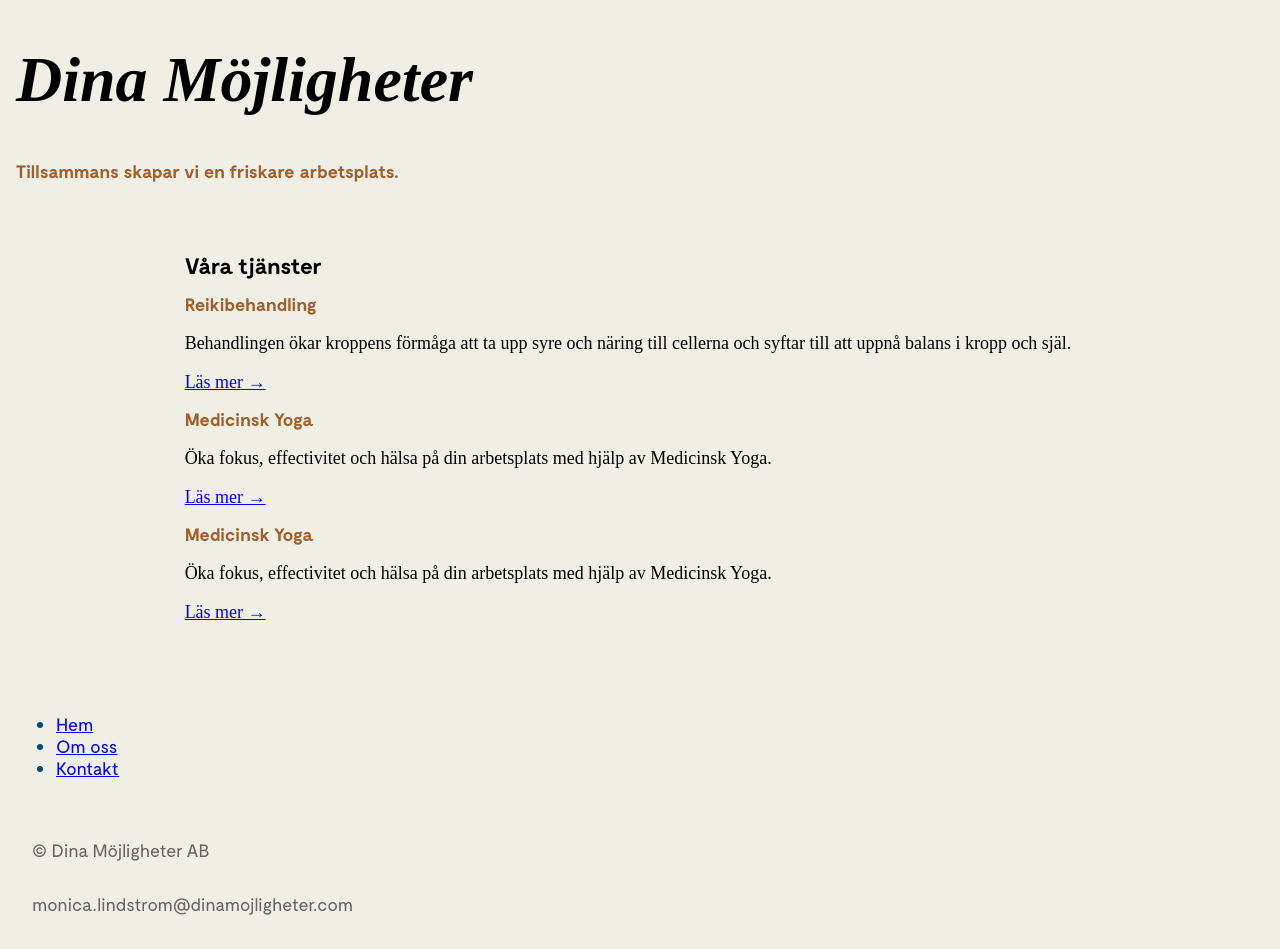
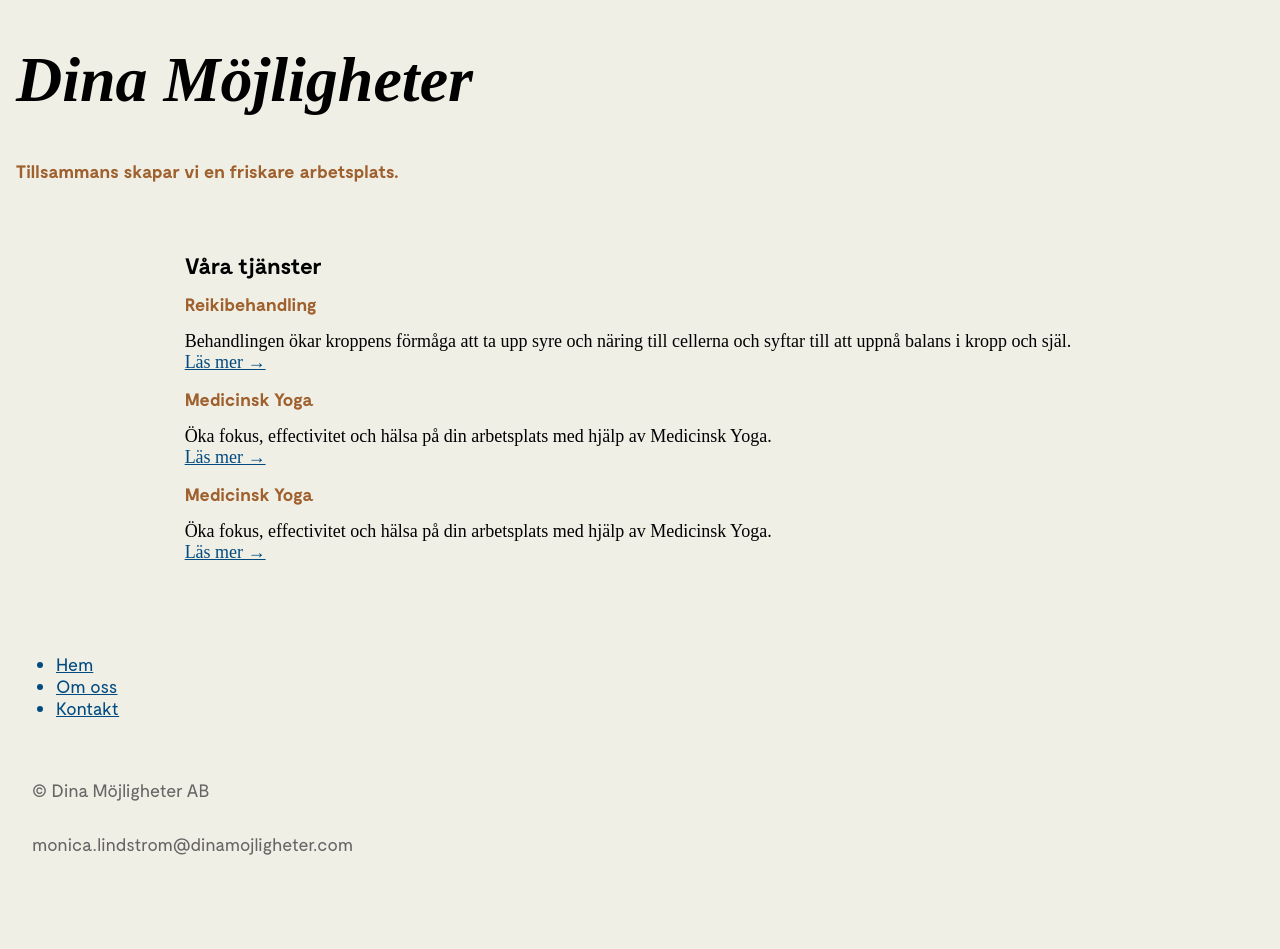
Before and after one commit to dinamojligheter/dinamojligheter.github.io, a Jekyll site: the page built from index.html, in a window 1280 px wide. Built offline with Jekyll 4.4.1, drawn with Linux system fonts in a browser that asks for light colours; comment, search, counter and statistics services are not loaded; after the commit the page ends 900 px from its top, so only the background shows below that.

Commit message:
Update style.html

```diff
--- a/_includes/style.html
+++ b/_includes/style.html
@@ -91,10 +91,26 @@
         font-weight: bold;
     }
 
+    p {
+        margin: 1rem auto 0;
+    }
+
     header h1 {
         font-size: clamp(3rem, 10vw, 4rem);
         font-family: var(--font-serif);
         font-style: italic;
+    }
+
+    a,
+    a:visited {
+        color: var(--denim);
+        transition: color 0.25s ease;
+    }
+
+    a:hover,
+    a:focus,
+    a:visited {
+        color: var(--terracotta);
     }
 
     header,
```
